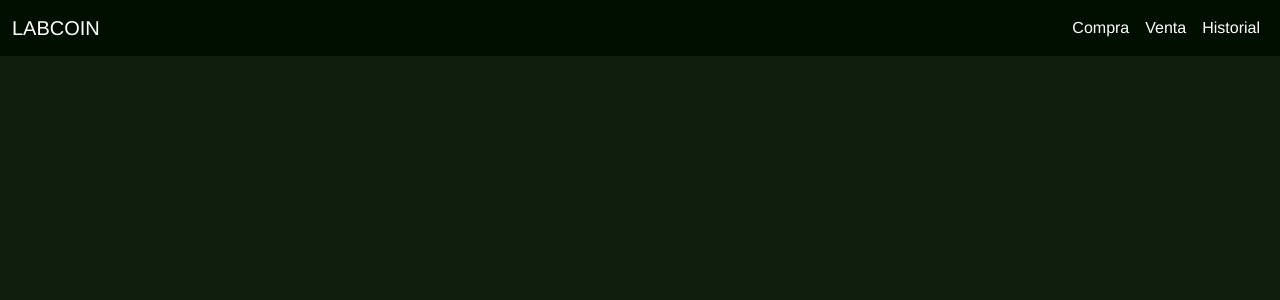
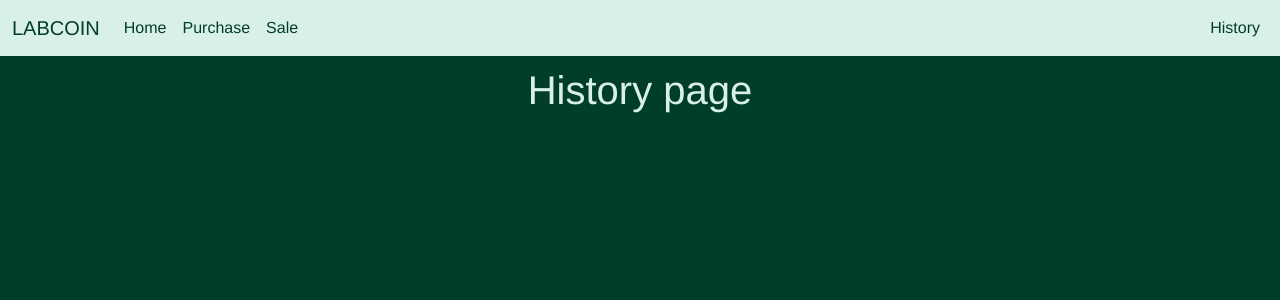
Before and after one commit to franciscolede/labcoin, a Vue app: page /history in a window 1280 px wide. Shown: the top 300 px of the page. Built offline with nearby package versions, Linux system fonts and the light colour scheme.

Commit message:
Nav, colores y nuevas vistas

```diff
--- a/package.json
+++ b/package.json
@@ -8,6 +8,7 @@
   },
   "dependencies": {
     "bootstrap": "^5.3.0",
+    "bootstrap-icons": "^1.10.5",
     "core-js": "^3.8.3",
     "vue": "^3.2.13",
     "vue-router": "^4.0.3",
--- a/src/App.vue
+++ b/src/App.vue
@@ -1,5 +1,5 @@
 <template>
-  <Navbar />
+  <Navbar/>
   <router-view/>
 </template>
 
@@ -24,11 +24,11 @@ export default {
   -webkit-font-smoothing: antialiased;
   -moz-osx-font-smoothing: grayscale;
   text-align: center;
-  color: #2c3e50;
+  color: rgb(217, 240, 232);
 }
 
 body{
-  background-color: #101f0d;
+  background-color: rgb(0, 61, 43);
 }
 
 </style>
--- a/src/components/Navbar.vue
+++ b/src/components/Navbar.vue
@@ -1,20 +1,33 @@
 <template>
   <nav class="navbar navbar-expand-md">
     <div class="container-fluid">
-      <button class="navbar-toggler" type="button" data-bs-toggle="collapse" data-bs-target="#navbar-toggler" aria-controls="navbarTogglerDemo01" aria-expanded="false" aria-label="Toggle navigation">
+      <button
+        class="navbar-toggler"
+        type="button"
+        data-bs-toggle="collapse"
+        data-bs-target="#navbar-toggler"
+        aria-controls="navbarTogglerDemo01"
+        aria-expanded="false"
+        aria-label="Toggle navigation"
+      >
         <span class="navbar-toggler-icon"></span>
       </button>
+      <router-link to="/" class="navbar-brand">LABCOIN</router-link>
       <div class="collapse navbar-collapse" id="navbar-toggler">
-        <a class="navbar-brand" href="#">LABCOIN</a>
         <ul class="navbar-nav d-flex justify-content-center align-items-center">
           <li class="nav-item">
-            <router-link to="/" class="nav-link">Compra</router-link>
+            <router-link to="/" class="nav-link">Home</router-link>
           </li>
           <li class="nav-item">
-            <router-link to="/about" class="nav-link">Venta</router-link>
+            <router-link to="/purchase" class="nav-link">Purchase</router-link>
           </li>
           <li class="nav-item">
-            <a class="nav-link">Historial</a>
+            <router-link to="/sale" class="nav-link">Sale</router-link>
+          </li>
+        </ul>
+        <ul class="navbar-nav d-flex justify-content-center align-items-center">
+          <li class="nav-item">
+            <router-link to="/history" class="nav-link">History</router-link>
           </li>
         </ul>
       </div>
@@ -25,39 +38,36 @@
 <script>
 export default {
   // Puedes agregar propiedades, eventos u otros datos si es necesario
-}
+};
 </script>
 
 <style>
 .navbar {
-  padding: 2rem;
-  background-color: #000f00;
+  background-color: rgb(217, 240, 232);
 }
 
-.navbar-brand{
-  --bs-navbar-brand-color: white;
-  --bs-navbar-brand-hover-color: gray;
+.navbar-brand {
+  --bs-navbar-brand-color: rgb(0, 61, 43);
+  --bs-navbar-brand-hover-color: rgb(0, 61, 43);
   --bs-navbar-brand-disabled-color: black;
 }
 
-.navbar-collapse{
+.navbar-collapse {
   align-items: center;
   justify-content: space-between;
 }
 
-.nav-link{
-  --bs-nav-link-color: white;
-  --bs-nav-link-hover-color: gray;
+.nav-link {
+  --bs-nav-link-color: rgb(0, 61, 43);
+  --bs-nav-link-hover-color: rgb(0, 61, 43);
   --bs-nav-link-disabled-color: black;
 }
 
 /* Responsive */
 
-
-@media screen and (max-width: 767px){
- .navbar-brand{
-  display: none;
- }
+@media screen and (max-width: 767px) {
+  .navbar-brand {
+    display: none;
+  }
 }
-
 </style>
--- a/src/router/index.js
+++ b/src/router/index.js
@@ -1,5 +1,8 @@
 import { createRouter, createWebHistory } from 'vue-router'
 import HomeView from '../views/HomeView.vue'
+import PurchaseView from '../views/PurchaseView.vue'
+import SaleView from '../views/SaleView.vue'
+import HistoryView from '../views/HistoryView.vue'
 
 const routes = [
   {
@@ -8,12 +11,19 @@ const routes = [
     component: HomeView
   },
   {
-    path: '/about',
-    name: 'about',
-    // route level code-splitting
-    // this generates a separate chunk (about.[hash].js) for this route
-    // which is lazy-loaded when the route is visited.
-    component: () => import(/* webpackChunkName: "about" */ '../views/AboutView.vue')
+    path: '/purchase',
+    name: 'purchase',
+    component: PurchaseView
+  },
+  {
+    path: '/sale',
+    name: 'sale',
+    component: SaleView
+  },
+  {
+    path: '/history',
+    name: 'history',
+    component: HistoryView
   }
 ]
 
--- a/src/views/AboutView.vue
+++ /dev/null
@@ -1,5 +0,0 @@
-<template>
-  <div class="about">
-    <h1>This is an about page</h1>
-  </div>
-</template>
--- /dev/null
+++ b/src/views/HistoryView.vue
@@ -0,0 +1,18 @@
+<template>
+  <div class="history-page">
+    <h1>History page</h1>
+  </div>
+</template>
+
+<script>
+export default {
+  name: "HistoryView",
+  components: {},
+};
+</script>
+
+<style scoped>
+.history-page {
+  padding: 10px;
+}
+</style>
--- /dev/null
+++ b/src/views/PurchaseView.vue
@@ -0,0 +1,18 @@
+<template>
+  <div class="purchase-page">
+    <h1>Purchase page</h1>
+  </div>
+</template>
+
+<script>
+export default {
+  name: "PurchaseView",
+  components: {},
+};
+</script>
+
+<style scoped>
+.purchase-page {
+  padding: 10px;
+}
+</style>
--- /dev/null
+++ b/src/views/SaleView.vue
@@ -0,0 +1,18 @@
+<template>
+  <div class="sale-page">
+    <h1>Sale page</h1>
+  </div>
+</template>
+
+<script>
+export default {
+  name: "SaleView",
+  components: {},
+};
+</script>
+
+<style scoped>
+.sale-page {
+  padding: 10px;
+}
+</style>
```
Also changed, not shown: src/store/login.js (added, +24 -0 lines), 1 other file (tests, documents, lock files or other folders).
